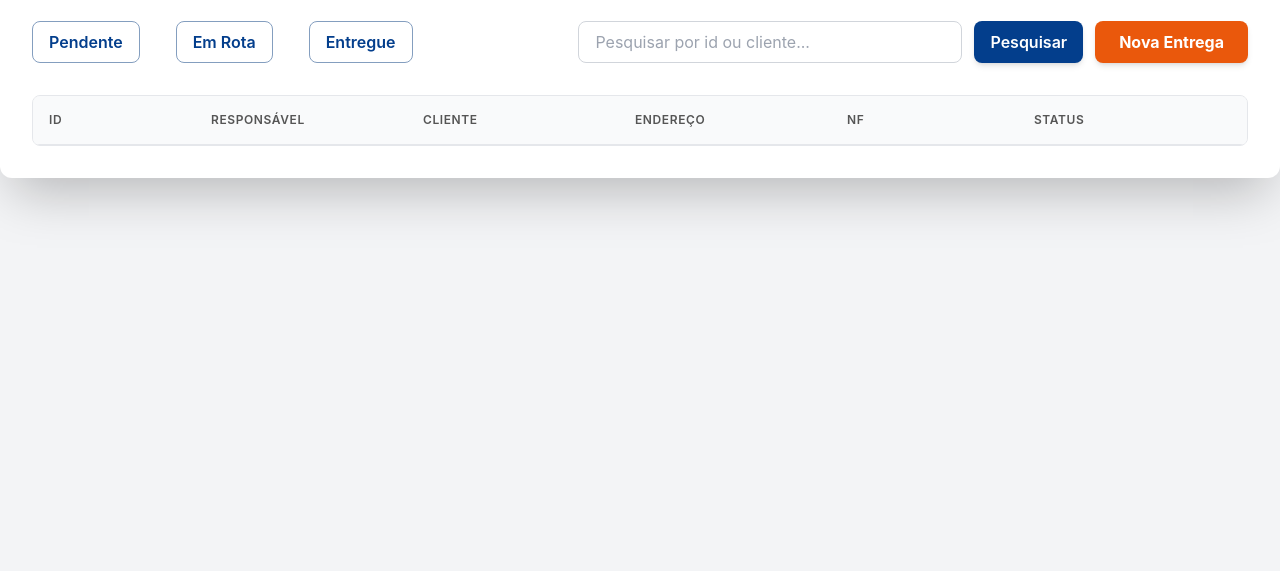
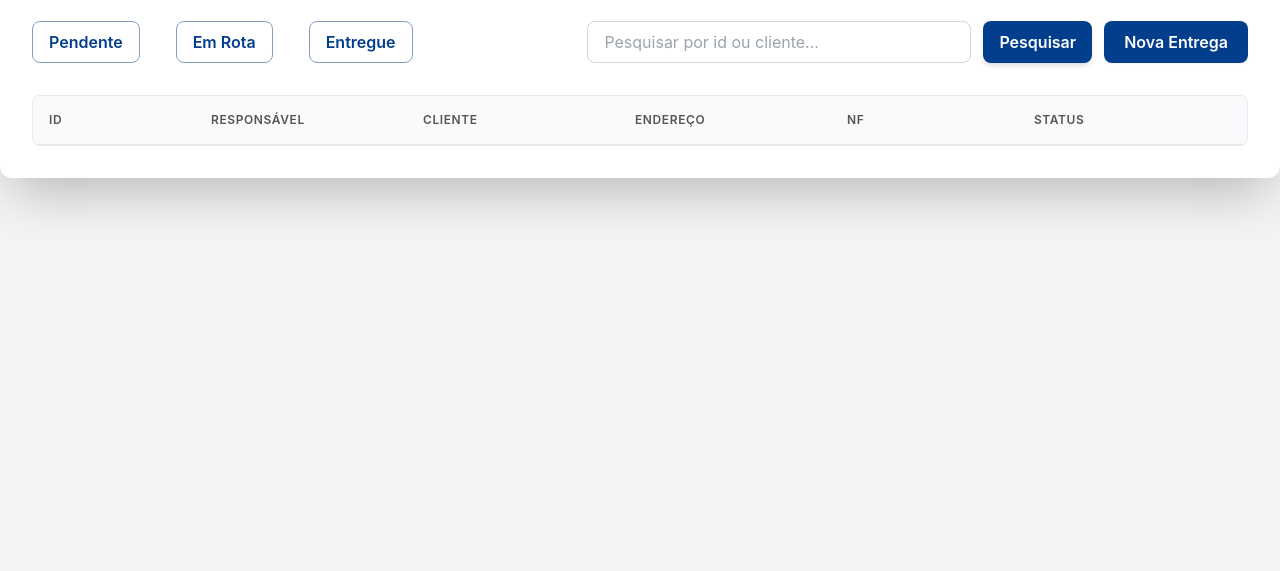
Before and after one commit to paulohenriquedutra/Sistema-Logistico, a plain HTML site: page Project/logistica/logistica.html in a window 1280 px wide. Shown: the part 229-800 px from the top of the page. Drawn offline with nearby package versions, Linux system fonts and the light colour scheme; no server answers.

```diff
--- a/Project/logistica/logistica.html
+++ b/Project/logistica/logistica.html
@@ -36,7 +36,7 @@
       <div class="flex gap-3 flex-1 justify-end">
         <input type="search" oninput="aplicarFiltros()" placeholder="Pesquisar por id ou cliente..." class="flex-grow min-w-[300px] max-w-sm px-4 py-2 border border-gray-300 rounded-lg focus:ring-2 focus:ring-[var(--primary)] focus:border-[var(--primary)] transition-all">
         <button onclick="aplicarFiltros()" class="bg-[var(--primary)] text-white px-4 py-2 rounded-lg font-semibold shadow-md hover:bg-[var(--tertiary)] transition-colors">Pesquisar</button>
-        <button id="openModalBtn" class="bg-orange-600 hover:bg-orange-700 text-white font-bold px-6 py-2 rounded-lg shadow-md transition-colors">Nova Entrega</button>
+        <button id="openModalBtn" class="bg-[var(--primary)] text-white font-semibold px-5 py-2 rounded-lg shadow-sm hover:bg-[var(--tertiary)] transition-colors whitespace-nowrap">Nova Entrega</button>
       </div>
     </section>
 
```
